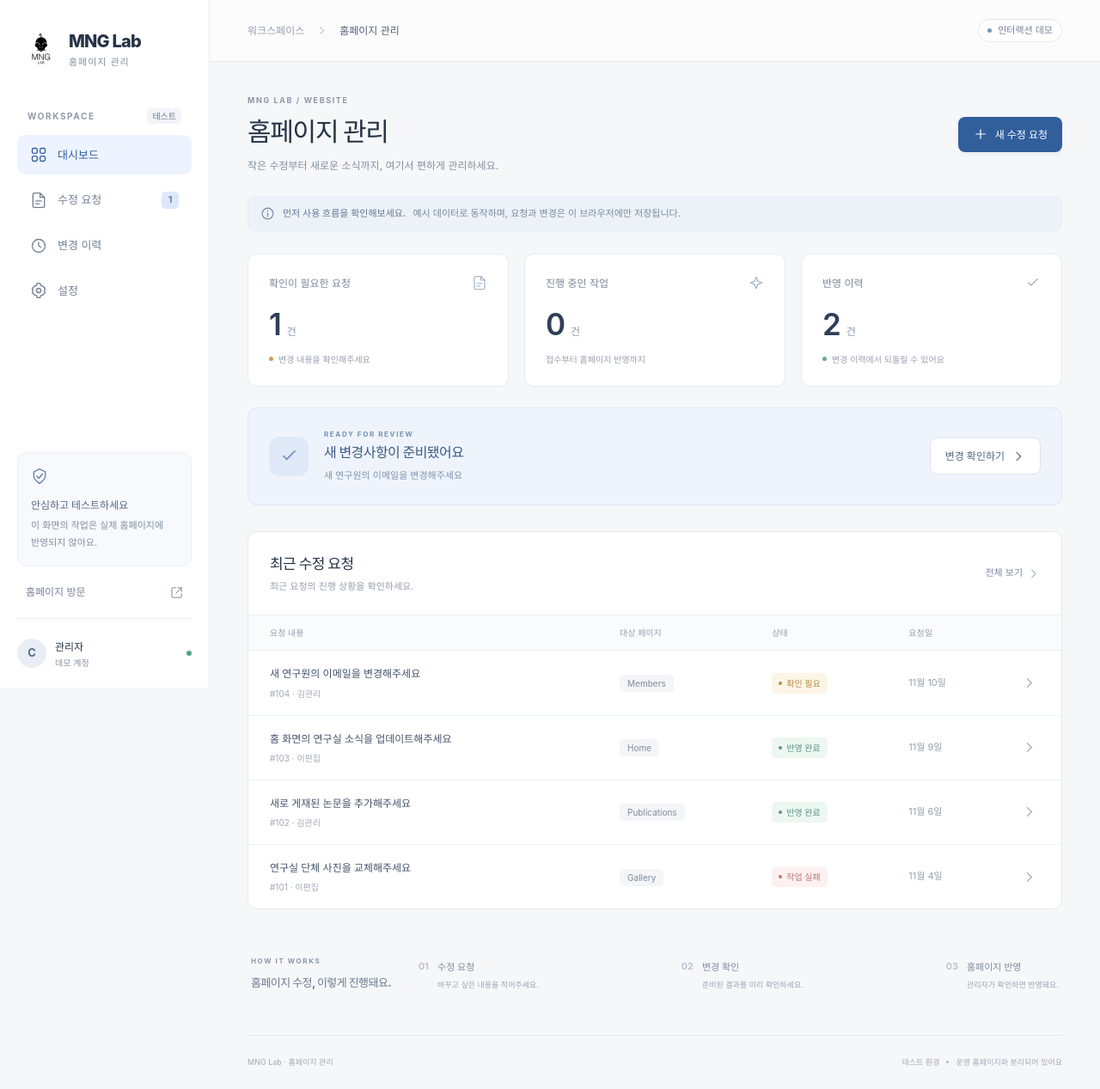
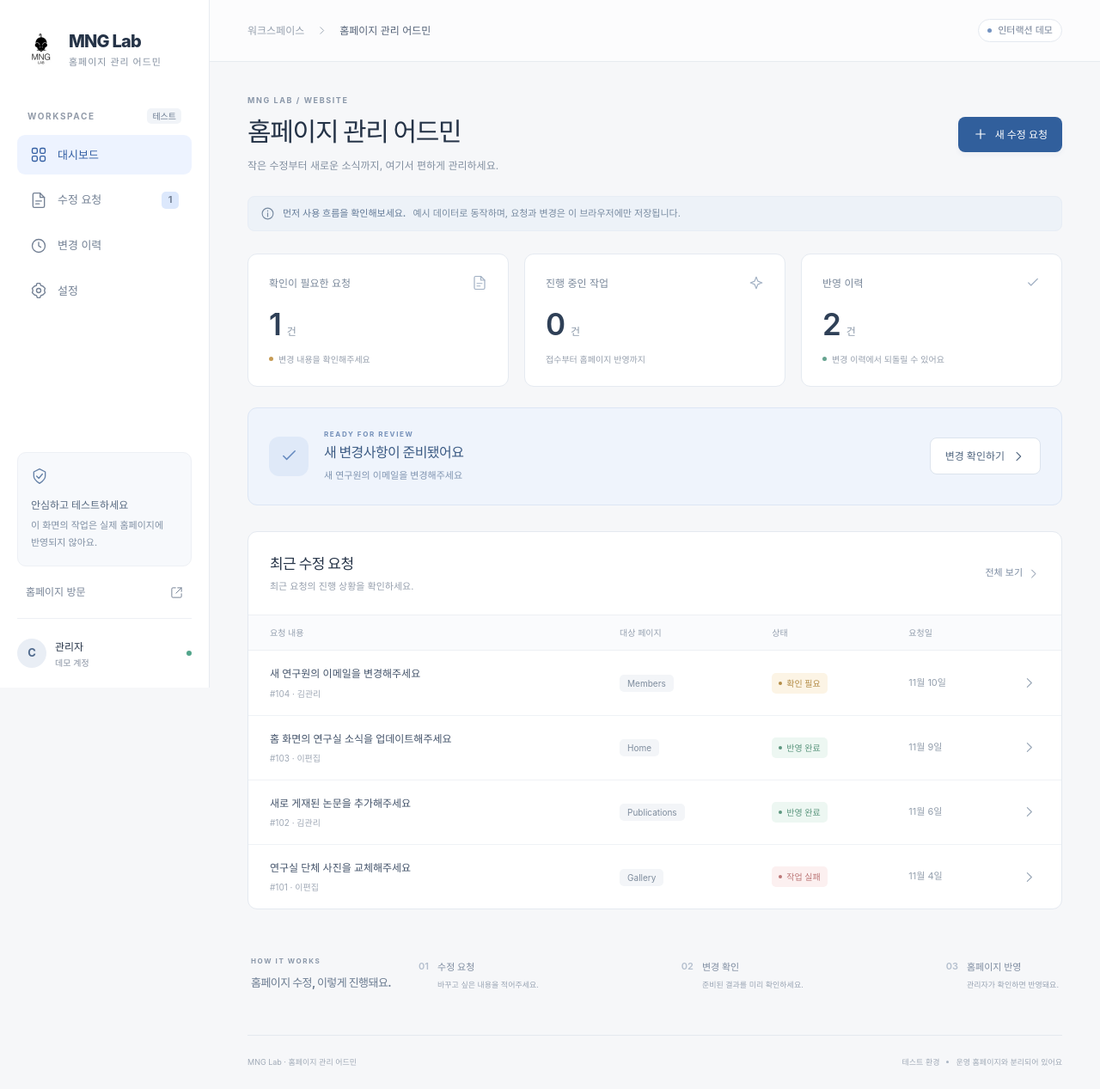
Before and after one commit to MNG-lab/mng-homepage, a React (Vite) app in the folder admin/: page /dashboard in a window 1280 px wide. Shown: the whole page at 86% size. Built offline with nearby package versions, Linux system fonts and the light colour scheme.

Commit message:
Clarify admin branding label

```diff
--- a/admin/index.html
+++ b/admin/index.html
@@ -5,7 +5,7 @@
     <meta name="viewport" content="width=device-width, initial-scale=1.0" />
     <meta name="robots" content="noindex,nofollow" />
     <meta name="theme-color" content="#f6f7f9" />
-    <title>MNG · 홈페이지 관리</title>
+    <title>MNG · 홈페이지 관리 어드민</title>
   </head>
   <body>
     <div id="root"></div>
--- a/admin/src/ConnectedApp.jsx
+++ b/admin/src/ConnectedApp.jsx
@@ -31,13 +31,13 @@ export default function ConnectedApp({user}) {
   const timer=setInterval(update,30000);document.addEventListener('visibilitychange',update);
   return()=>{++refreshSequence.current;clearInterval(timer);document.removeEventListener('visibilitychange',update);};
  },[isHistory,isSettings]);
- useEffect(()=>{document.title=`${pageTitle} · MNG 홈페이지 관리`;setNotice('');},[location.pathname,pageTitle]);
+ useEffect(()=>{document.title=`${pageTitle} · MNG 홈페이지 관리 어드민`;setNotice('');},[location.pathname,pageTitle]);
  async function submit(event){
   event.preventDefault();if(busy)return;setBusy(true);setError('');sessionStorage.setItem('mng-request-id',requestId);
   try{const data=await api('/api/requests',{requestId,title,page,description});sessionStorage.removeItem('mng-request-id');setRequestId(crypto.randomUUID());setTitle('');setDescription('');await refresh();navigate(`/requests/${data.issue}`);setNotice(data.warning||'요청을 접수했습니다. 작업 상태는 자동으로 갱신됩니다.');}catch(e){setError(e.message);}finally{setBusy(false);}
  }
  return <div className="app-shell">
-  <aside className="sidebar"><Link className="brand" to="/dashboard"><img className="brand-symbol brand-avatar" src={organizationAvatar} alt="" width="40" height="40"/><span>MNG Lab<small>홈페이지 관리</small></span></Link><div className="workspace-label">WORKSPACE <span>연동 테스트</span></div>
+  <aside className="sidebar"><Link className="brand" to="/dashboard"><img className="brand-symbol brand-avatar" src={organizationAvatar} alt="" width="40" height="40"/><span>MNG Lab<small>홈페이지 관리 어드민</small></span></Link><div className="workspace-label">WORKSPACE <span>연동 테스트</span></div>
    <nav aria-label="주 메뉴">{[['/dashboard','대시보드'],['/requests','수정 요청'],['/history','변경 이력'],['/settings','설정']].map(([path,label])=><button key={path} className={`nav-item ${location.pathname===path||location.pathname.startsWith(path+'/')?'active':''}`} onClick={()=>navigate(path)}>{label}</button>)}</nav>
    <div className="sidebar-bottom"><div className="help-card"><strong>운영 홈페이지와 분리돼요</strong><p>테스트 환경에서 작성·검토·복원을 체험하세요.</p></div><div className="profile"><div><strong>{user.role==='owner'?'최고 관리자':user.role==='admin'?'관리자':'편집자'}</strong><small>{user.email}</small></div></div></div>
   </aside>
--- a/admin/src/main.jsx
+++ b/admin/src/main.jsx
@@ -198,7 +198,7 @@ function App({ authenticatedUser = null }) {
     if (location.pathname === "/") routeTo("/dashboard", { replace: true });
   }, [location.key, location.pathname, routeTo]);
   useEffect(() => {
-    document.title = `${{ overview: "대시보드", requests: "수정 요청", history: "변경 이력", settings: "설정" }[view]} · MNG 홈페이지 관리`;
+    document.title = `${{ overview: "대시보드", requests: "수정 요청", history: "변경 이력", settings: "설정" }[view]} · MNG 홈페이지 관리 어드민`;
   }, [view]);
   function setModal(next) {
     if (next === "new") {
@@ -303,7 +303,7 @@ function App({ authenticatedUser = null }) {
   );
   const titles = {
     overview: [
-      "홈페이지 관리",
+      "홈페이지 관리 어드민",
       "작은 수정부터 새로운 소식까지, 여기서 편하게 관리하세요.",
     ],
     requests: [
@@ -400,7 +400,7 @@ function App({ authenticatedUser = null }) {
         >
           <img className="brand-symbol brand-avatar" src={organizationAvatar} alt="" width="40" height="40" />
           <span>
-            MNG Lab<small>홈페이지 관리</small>
+            MNG Lab<small>홈페이지 관리 어드민</small>
           </span>
         </a>
         <div className="workspace-label">
@@ -740,7 +740,7 @@ function App({ authenticatedUser = null }) {
             </div>
           )}
           <footer className="page-footer">
-            <span>MNG Lab · 홈페이지 관리</span>
+            <span>MNG Lab · 홈페이지 관리 어드민</span>
             <span>
               테스트 환경 <i />
               운영 홈페이지와 분리되어 있어요
--- a/admin/worker/index.js
+++ b/admin/worker/index.js
@@ -60,7 +60,7 @@ function secure(response) {
   return result;
 }
 function loginPage(error=false) {
-  return new Response(`<!doctype html><html lang="ko"><meta charset="utf-8"><meta name="viewport" content="width=device-width, initial-scale=1"><meta name="robots" content="noindex,nofollow"><title>MNG 관리자 로그인</title><style>body{font-family:system-ui;background:#f5f7fb;color:#17253e;display:grid;place-items:center;min-height:95vh;margin:0}main{padding:36px;background:white;border:1px solid #dbe2ee;border-radius:18px;max-width:420px;margin:24px}p{line-height:1.7;color:#526079}a{display:block;background:#275edc;color:white;text-align:center;padding:14px;border-radius:10px;text-decoration:none;margin-top:24px}small{display:block;margin-top:22px;color:#526079}</style><main><h1>MNG 홈페이지 관리</h1><p>허용된 Google 계정으로 로그인해 주세요.</p>${error?'<p role="alert">로그인을 완료하지 못했어요. 허용된 계정인지 확인한 뒤 다시 시도해 주세요.</p>':''}<a href="/auth/google/start">Google 계정으로 로그인</a><small>테스트 환경 · 로그인은 실제 인증이며, 작업은 운영 홈페이지와 분리된 테스트 브랜치에만 반영됩니다.</small></main></html>`, {headers:{'Content-Type':'text/html; charset=utf-8'}});
+  return new Response(`<!doctype html><html lang="ko"><meta charset="utf-8"><meta name="viewport" content="width=device-width, initial-scale=1"><meta name="robots" content="noindex,nofollow"><title>MNG 관리자 로그인</title><style>body{font-family:system-ui;background:#f5f7fb;color:#17253e;display:grid;place-items:center;min-height:95vh;margin:0}main{padding:36px;background:white;border:1px solid #dbe2ee;border-radius:18px;max-width:420px;margin:24px}p{line-height:1.7;color:#526079}a{display:block;background:#275edc;color:white;text-align:center;padding:14px;border-radius:10px;text-decoration:none;margin-top:24px}small{display:block;margin-top:22px;color:#526079}</style><main><h1>MNG 홈페이지 관리 어드민</h1><p>허용된 Google 계정으로 로그인해 주세요.</p>${error?'<p role="alert">로그인을 완료하지 못했어요. 허용된 계정인지 확인한 뒤 다시 시도해 주세요.</p>':''}<a href="/auth/google/start">Google 계정으로 로그인</a><small>테스트 환경 · 로그인은 실제 인증이며, 작업은 운영 홈페이지와 분리된 테스트 브랜치에만 반영됩니다.</small></main></html>`, {headers:{'Content-Type':'text/html; charset=utf-8'}});
 }
 async function verifyGoogle(token, env) {
   return (await jwtVerify(token, googleKeys, {algorithms:['RS256'], issuer:['https://accounts.google.com','accounts.google.com'], audience:env.GOOGLE_CLIENT_ID})).payload;
```
